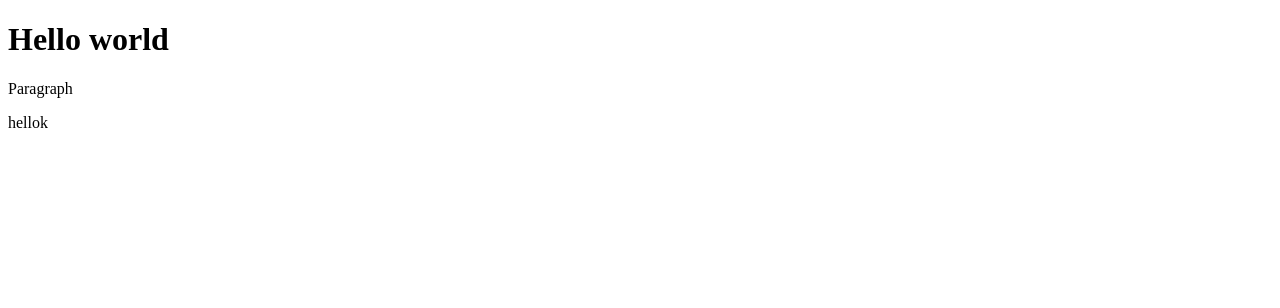
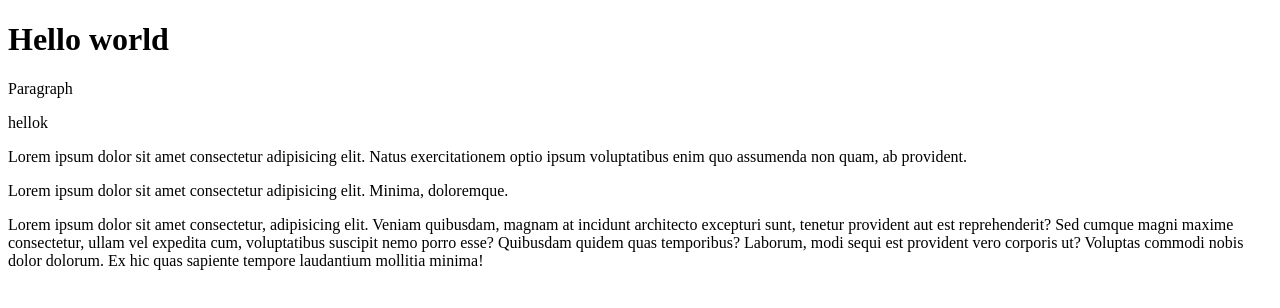
Before and after one commit to pritam-kr/abhi, a plain HTML site: page abhi/index.html in a window 1280 px wide. Drawn offline with Linux system fonts and the light colour scheme.

Commit message:
Feat: added text

```diff
--- a/abhi/index.html
+++ b/abhi/index.html
@@ -12,6 +12,13 @@
     <h1>Hello world</h1>
     <p>Paragraph</p>
     <p>hellok</p>
+
+    <p>Lorem ipsum dolor sit amet consectetur adipisicing elit. Natus exercitationem optio ipsum voluptatibus enim quo assumenda non quam, ab provident.</p>
+
+    <p>Lorem ipsum dolor sit amet consectetur adipisicing elit. Minima, doloremque.</p>
+
+    <p>Lorem ipsum dolor sit amet consectetur, adipisicing elit. Veniam quibusdam, magnam at incidunt architecto excepturi sunt, tenetur provident aut est reprehenderit? Sed cumque magni maxime consectetur, ullam vel expedita cum, voluptatibus suscipit nemo porro esse? Quibusdam quidem quas temporibus? Laborum, modi sequi est provident vero corporis ut? Voluptas commodi nobis dolor dolorum. Ex hic quas sapiente tempore laudantium mollitia minima!</p>
+
 </body>
 
 </html>
```
